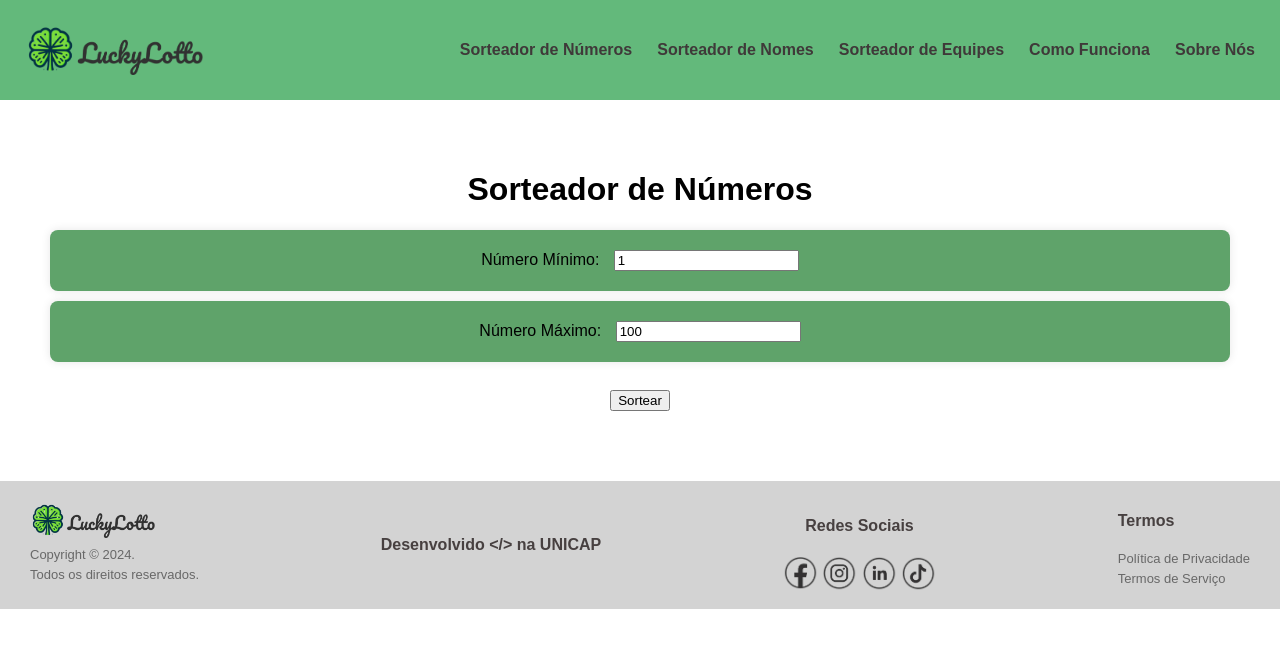
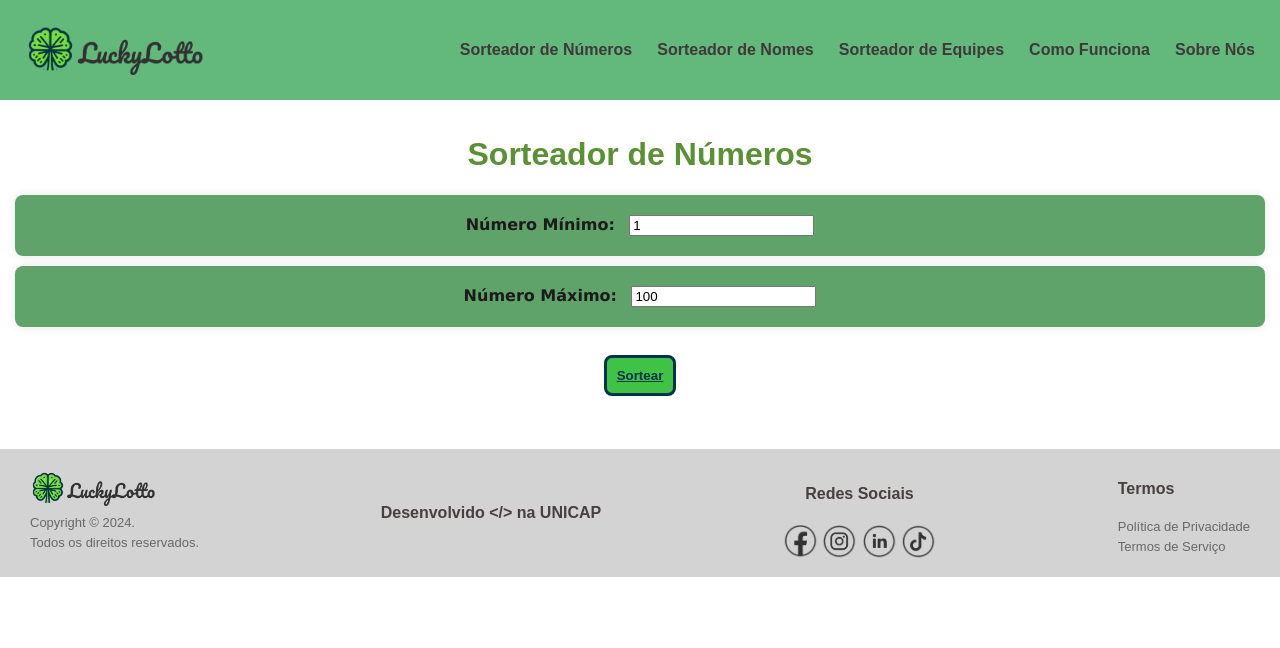
Before and after one commit to deivysonjds/sorteador, a plain HTML site: page index.html in a window 1280 px wide. Drawn offline with Linux system fonts and the light colour scheme.

Commit message:
attnaosei

```diff
--- a/index.html
+++ b/index.html
@@ -36,7 +36,7 @@
         </div><br>
         <button onclick="sortearNumero()">Sortear</button>
         <div class="result" id="resultado"></div>
-        <script src="script.js"></script>
+        <script src="script.js"></script> <br>
     </main>
 
     <footer>
--- a/styles.css
+++ b/styles.css
@@ -15,7 +15,10 @@ body {
 }
 
 .input-group label {
+    font-family:'Lucida Sans', sans-serif;
+    font-weight: bold;
     margin-right: 10px;
+    color: #1d1a1a;
 }
 
 .result {
@@ -26,6 +29,16 @@ body {
 
 button {
     text-align: center;
+    color: #01344a;
+    border: 3px solid #01344a;
+    border-radius: 8px;
+    font-weight: bold;
+    text-decoration: none;
+    text-decoration: underline;
+    cursor: pointer;
+    padding: 10px;
+    background-color: #3fc245;
+    justify-content: center;
 }
 
 header {
@@ -35,6 +48,7 @@ header {
 
 h1 {
     text-align: center;
+    color: #599133;
 }
 
 h4 {
@@ -69,7 +83,7 @@ nav a:hover {
 }
 
 main {
-    padding: 50px;
+    padding: 15px;
     text-align: center;
 }
 
```
